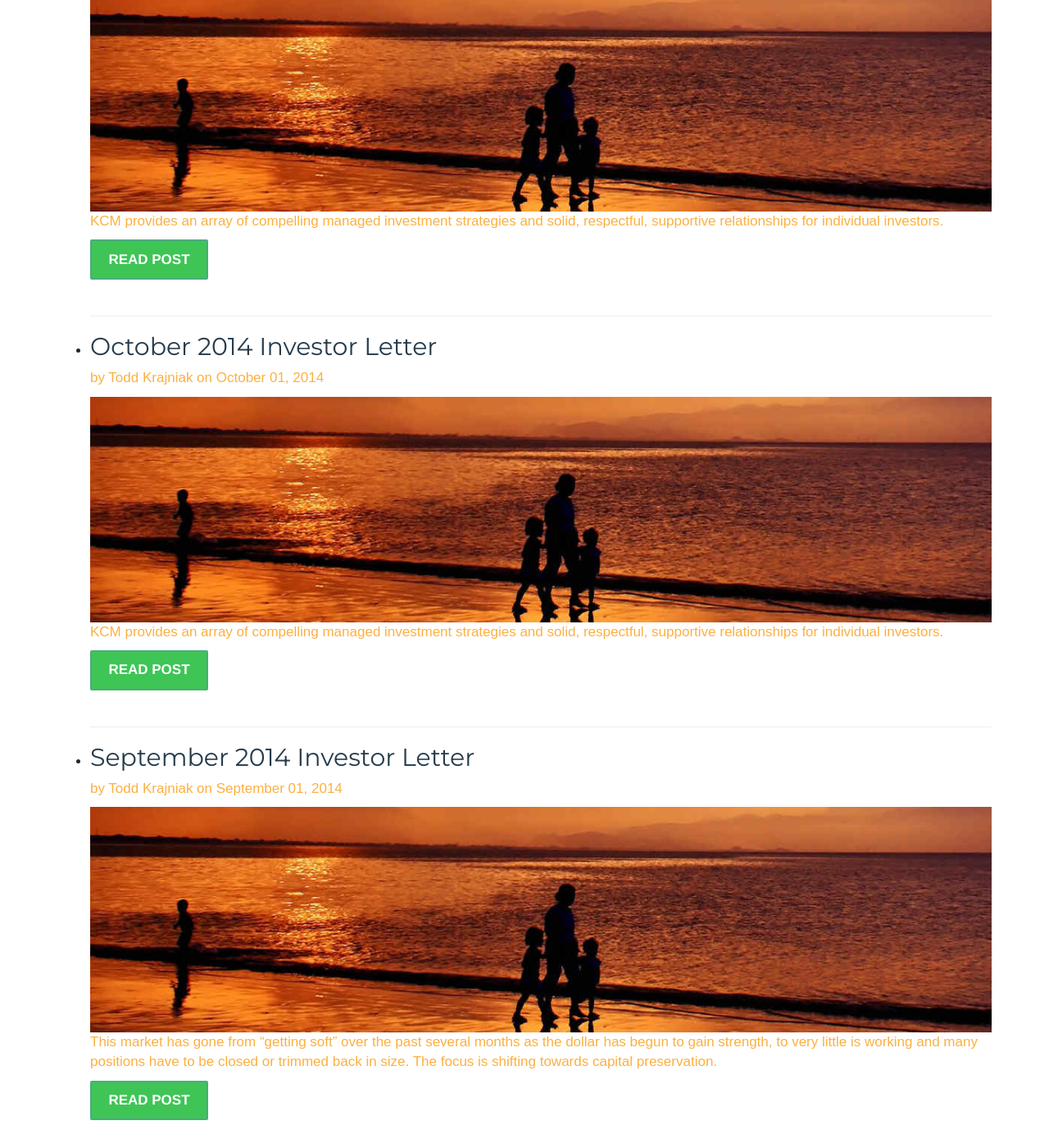
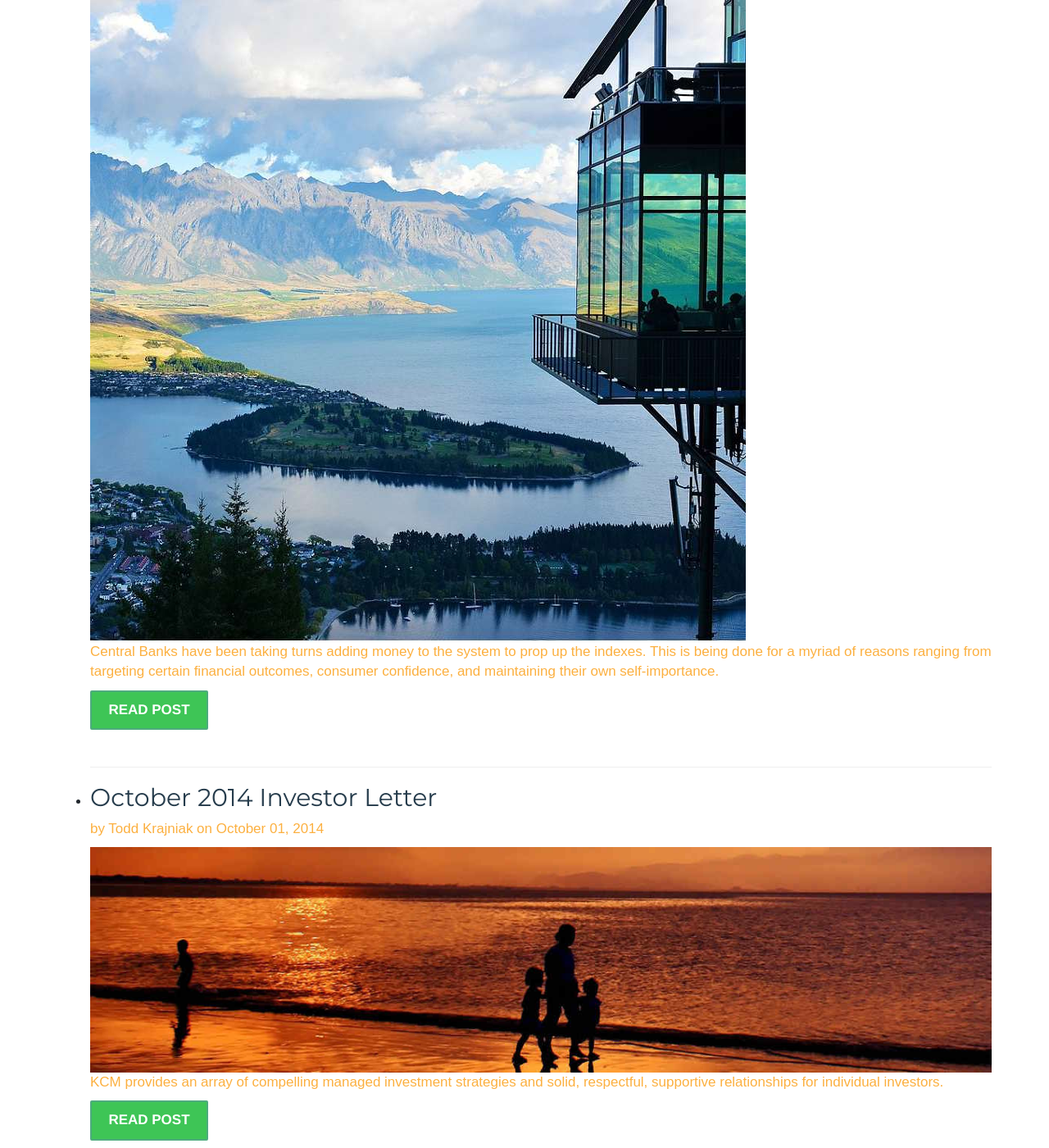
Before and after one commit to davidsilvasmith/kcm, a Jekyll site: the page built from blog/index.html, in a window 1280 px wide and 1400 px high, scrolled down 6990 px. Shown: the whole window at 82% size. Built offline with Jekyll 4.4.1, drawn with Linux system fonts in a browser that asks for light colours; nearby versions of some CDN libraries; some web fonts are replaced; the list of posts is cut into pages by our own code; comment, search, counter and statistics services are not loaded.

Commit message:
added November letter

```diff
--- a/_posts/2014-11-01-november-2014-investor-letter.md
+++ b/_posts/2014-11-01-november-2014-investor-letter.md
@@ -1,3 +1,8 @@
+---
+title: November 2014 Investor Letter
+excerpt: Central Banks have been taking turns adding money to the system to prop up the indexes. This is being done for a myriad of reasons ranging from targeting certain financial outcomes, consumer confidence, and maintaining their own self-importance.
+image: /images/posts/2014-11-01-november-2014-investor-letter/new-zealand.jpg
+---
 
 * TOC
 {:toc}
```
Also changed, not shown: images/posts/2014-11-01-november-2014-investor-letter/new-zealand.jpg (added).
